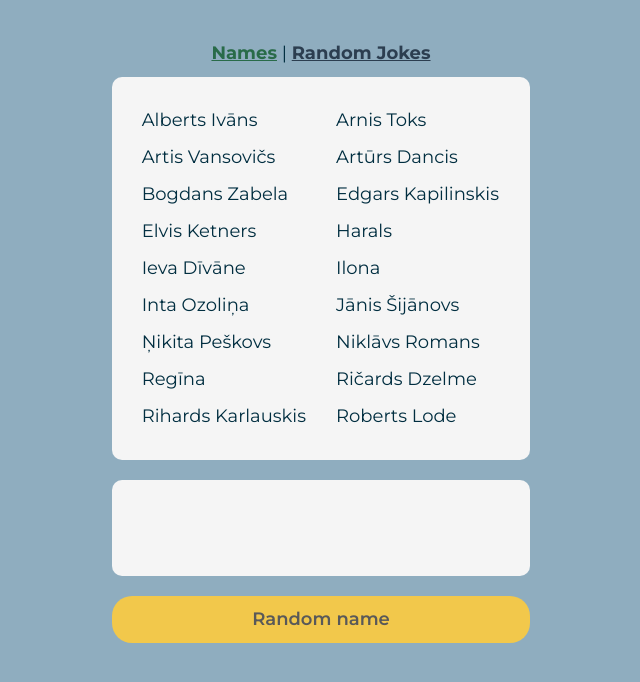
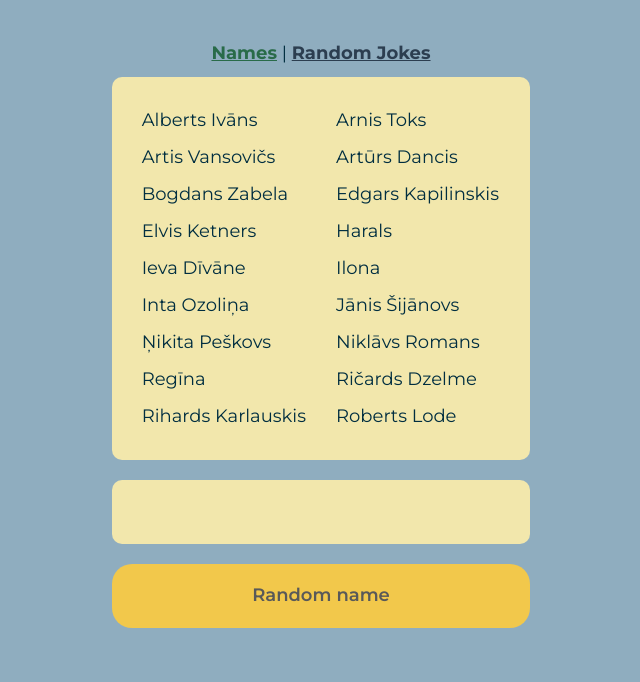
Before and after one commit to ArtisVansovics/md25_vue-joke-api, a Vue app: page / in a window 1280 px wide. Shown: the top 682 px of the page, without its empty margins (319-959 px from the left). Built offline with nearby package versions, Linux system fonts and the light colour scheme.

Commit message:
Added styling to NamesRandomizer

```diff
--- a/src/components/NamesRandomizer/NamesRandomizer.scss
+++ b/src/components/NamesRandomizer/NamesRandomizer.scss
@@ -1,6 +1,6 @@
 .container {
   display: grid;
-  grid-template-rows: 4fr 1fr;
+  grid-template-rows: 6fr 1fr 1fr;
   gap: 20px;
 }
 
@@ -10,11 +10,14 @@
   gap: 10px 30px;
   padding: 30px;
   border-radius: 10px;
-  background-color: whitesmoke;
+  background-color: #F2E7AC;
 }
 
 .result-box {
-  padding: 20px;
+  display: flex;
+  justify-content: center;
+  align-items: center;
+  padding: 10px;
   border-radius: 10px;
-  background-color: whitesmoke;
+  background-color: #F2E7AC;
 }
```
